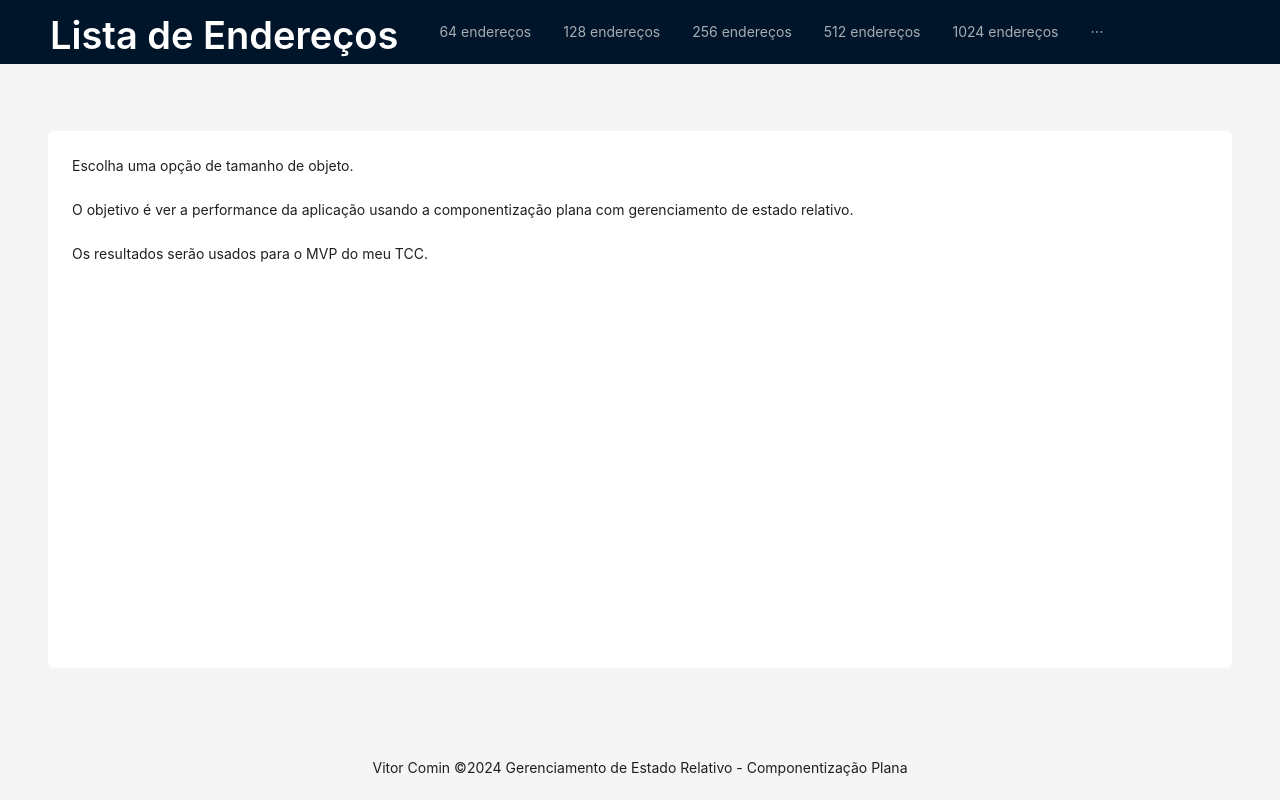
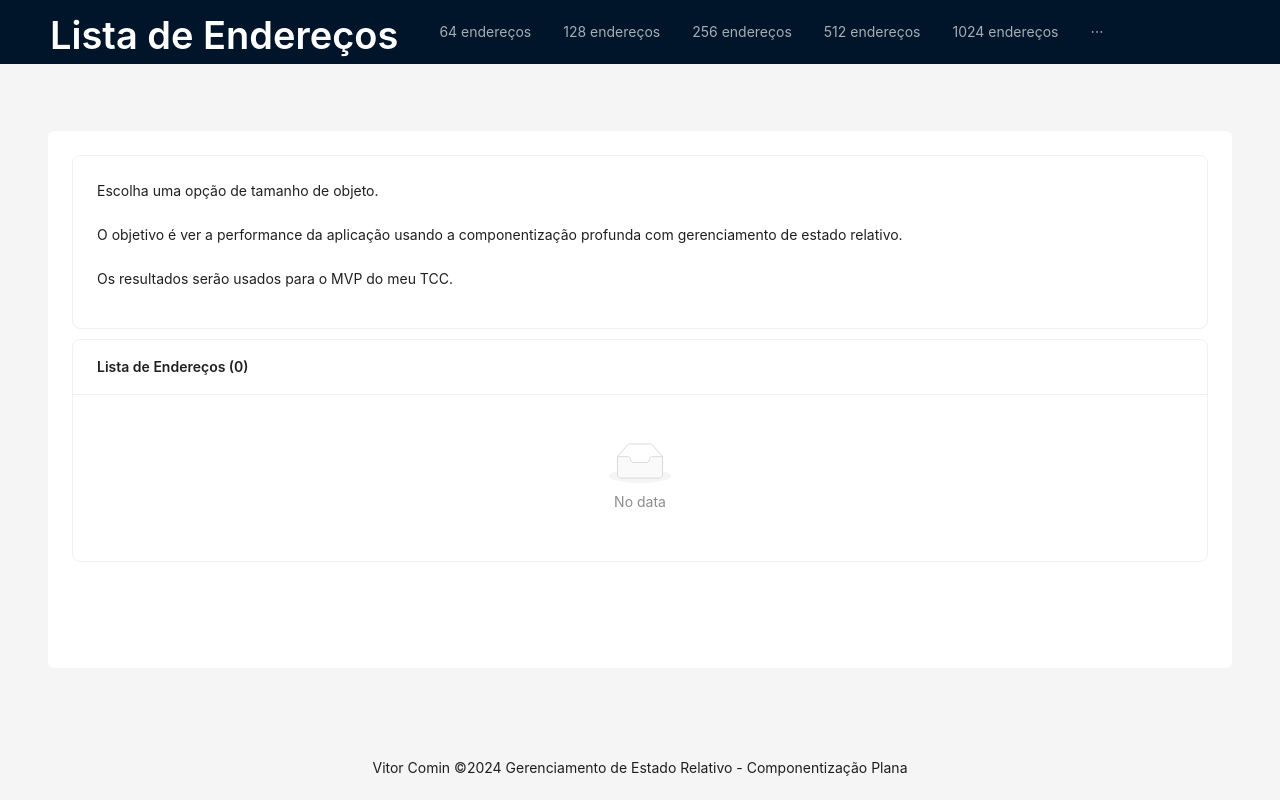
Before and after one commit to VitorComin/galeria-de-fotos-relativo, a React (Create React App) app: page / in a window 1280 px wide. Built offline with nearby package versions, Linux system fonts and the light colour scheme.

Commit message:
adjusting this project to look like the other one

```diff
--- a/src/App.css
+++ b/src/App.css
@@ -21,6 +21,7 @@
   height: 80%;
   align-items: start;
   overflow: auto;
+  display: block;
 
   .ant-space-item {
     width: 100%;
--- a/src/components/LayoutHeader/index.tsx
+++ b/src/components/LayoutHeader/index.tsx
@@ -2,6 +2,7 @@ import { Layout, Menu, Space, Typography } from "antd";
 import { menuItems } from "../../constants/menuItens";
 import { ILayoutHeader } from "../../types/GeneralTypes";
 import { Faker, base, pt_BR } from "@faker-js/faker";
+import { simulateSimpleComponentWork } from "../../utils/simulateSimpleComponentWork";
 
 const BrazilianFaker = new Faker({
   locale: [pt_BR, base],
@@ -10,6 +11,8 @@ const BrazilianFaker = new Faker({
 const { Header } = Layout;
 
 const LayoutHeader: React.FC<ILayoutHeader> = ({ setAddressesList }) => {
+  const componentWorkResult = simulateSimpleComponentWork();
+
   function changeAddressesListLength(length: number) {
     const newAddressesList = Array.from({ length: length }, () => ({
       street: BrazilianFaker.location.street(),
--- a/src/pages/ContentPage/index.tsx
+++ b/src/pages/ContentPage/index.tsx
@@ -1,12 +1,27 @@
-import { Col, List, Space, Typography } from "antd";
+import { Card, Col, List, Space, Typography } from "antd";
 import { IAddresses, IContentPage } from "../../types/GeneralTypes";
+import { simulateSimpleComponentWork } from "../../utils/simulateSimpleComponentWork";
 
 const ContentPage: React.FC<IContentPage> = ({ addressesList }) => {
+  const componentWorkResult = simulateSimpleComponentWork();
+
   return (
     <Space className="layout-content-container">
-      {addressesList?.length > 0 ? (
+      <Card style={{ marginBottom: 10 }}>
+        <Typography.Paragraph>
+          Escolha uma opção de tamanho de objeto.
+          <br />
+          <br />
+          O objetivo é ver a performance da aplicação usando a componentização
+          profunda com gerenciamento de estado relativo.
+          <br />
+          <br />
+          Os resultados serão usados para o MVP do meu TCC.
+        </Typography.Paragraph>
+      </Card>
       <List
         size="large"
+        style={{ borderColor: "#f0f0f0" }}
         header={
           <Typography.Text
             strong
@@ -35,18 +50,6 @@ const ContentPage: React.FC<IContentPage> = ({ addressesList }) => {
           </List.Item>
         )}
       />
-      ) : (
-        <Typography.Paragraph>
-          Escolha uma opção de tamanho de objeto.
-          <br />
-          <br />
-          O objetivo é ver a performance da aplicação usando a componentização
-          plana com gerenciamento de estado relativo.
-          <br />
-          <br />
-          Os resultados serão usados para o MVP do meu TCC.
-        </Typography.Paragraph>
-      )}
     </Space>
   );
 };
--- /dev/null
+++ b/src/utils/simulateSimpleComponentWork.ts
@@ -0,0 +1,7 @@
+export const simulateSimpleComponentWork = () => {
+  let total = 0;
+  for (let i = 0; i < 1e8; i++) {
+    total += i;
+  }
+  return total;
+};
```
Also changed, not shown: 1 other file (tests, documents, lock files or other folders). Lines whose indentation alone changed are shown as unchanged.
